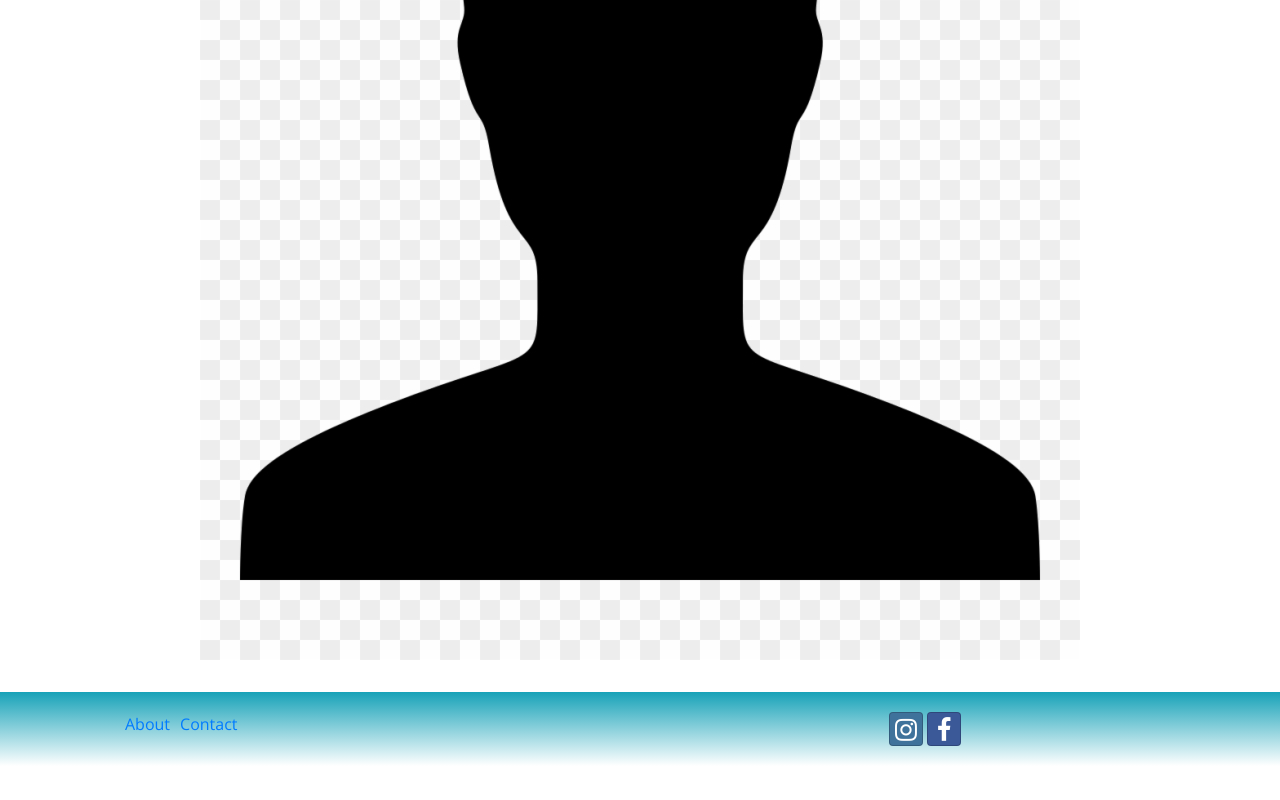
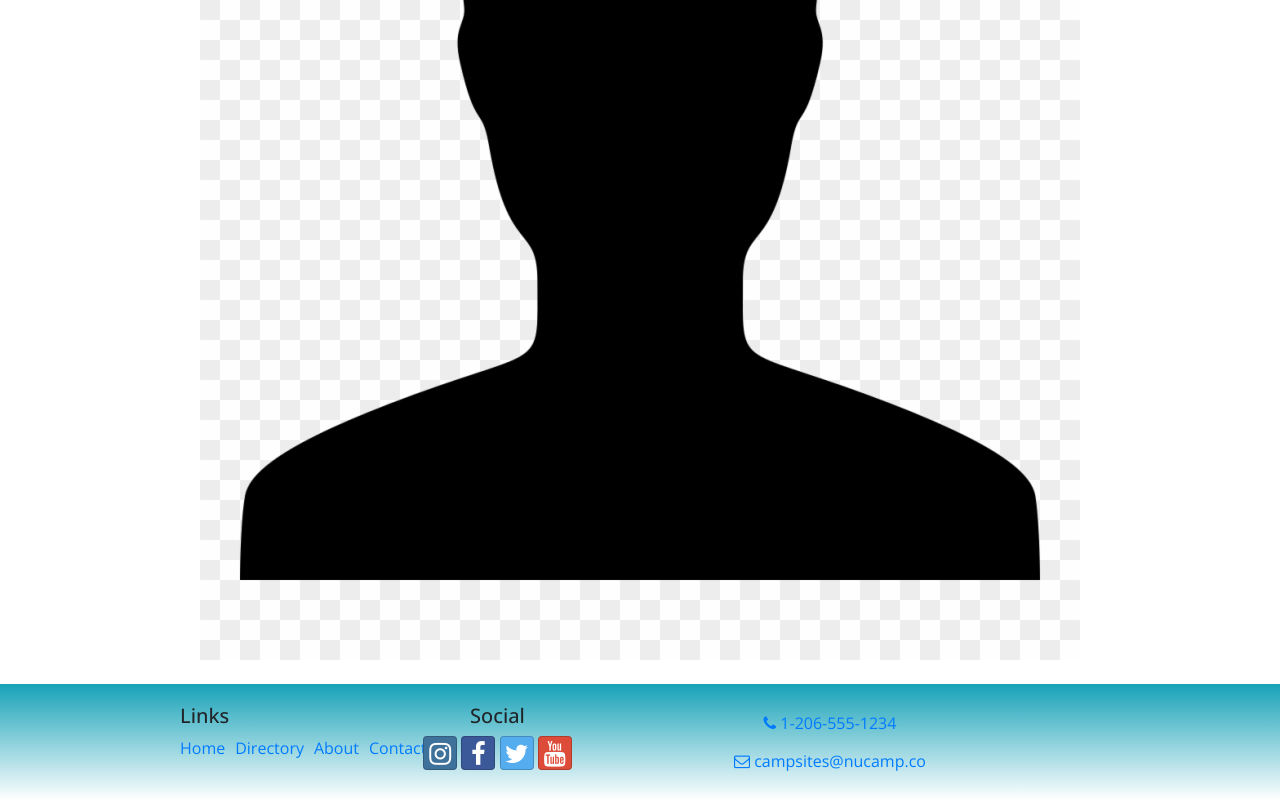
Before and after one commit to jvpink200/react-dog-adoption, a React (Create React App) app: page /about in a window 1280 px wide. Shown: the part 396-1196 px from the top of the page. Before the commit the page ends 1162 px from the top, so only its background shows below. Built offline with nearby package versions, Linux system fonts and the light colour scheme.

Commit message:
updated Footer

```diff
--- a/package.json
+++ b/package.json
@@ -42,5 +42,9 @@
       "last 1 firefox version",
       "last 1 safari version"
     ]
-  }
+  },
+  "main": "index.js",
+  "repository": "https://github.com/jvpink200/react-dog-adoption.git",
+  "author": "jvpink200 <jvillarr20@gmail.com>",
+  "license": "MIT"
 }
--- a/src/components/FooterComponent.js
+++ b/src/components/FooterComponent.js
@@ -3,18 +3,28 @@
 
 function Footer(props) {
     return (
-        <footer className="site-footer mt-2">
+        <footer className="site-footer">
             <div className="container">
                 <div className="row">
-                    <div className="col-4 col-sm-6">
-                        <ul>
-                            <li><Link to='/about'>About</Link></li>
-                            <li><Link to='/contact'>Contact</Link></li>
+                    <div className="col-4 col-sm-2 offset-1">
+                        <h5>Links</h5>
+                        <ul className="list-unstyled">
+                        <li><Link to='/home'>Home</Link></li>
+                            <li><Link to='/directory'>Directory</Link></li>
+                            <li><Link to='/aboutus'>About</Link></li>
+                            <li><Link to='/contactus'>Contact</Link></li>
                         </ul>
                     </div>
-                    <div className="col-6 col-sm-6 text-center">
+                    <div className="col-6 col-sm-3 text-center">
+                        <h5>Social</h5>
                         <a className="btn btn-social-icon btn-instagram" href="http://instagram.com/"><i className="fa fa-instagram" /></a>{' '}
                         <a className="btn btn-social-icon btn-facebook" href="http://www.facebook.com/"><i className="fa fa-facebook" /></a>{' '}
+                        <a className="btn btn-social-icon btn-twitter" href="http://twitter.com/"><i className="fa fa-twitter" /></a>{' '}
+                        <a className="btn btn-social-icon btn-google" href="http://youtube.com/"><i className="fa fa-youtube" /></a>
+                    </div>
+                    <div className="col-sm-4 text-center">
+                        <a role="button" className="btn btn-link" href="tel:+12065551234"><i className="fa fa-phone" /> 1-206-555-1234</a><br />
+                        <a role="button" className="btn btn-link" href="mailto:notreal@notreal.co"><i className="fa fa-envelope-o" /> campsites@nucamp.co</a>
                     </div>
                 </div>
             </div>
```
